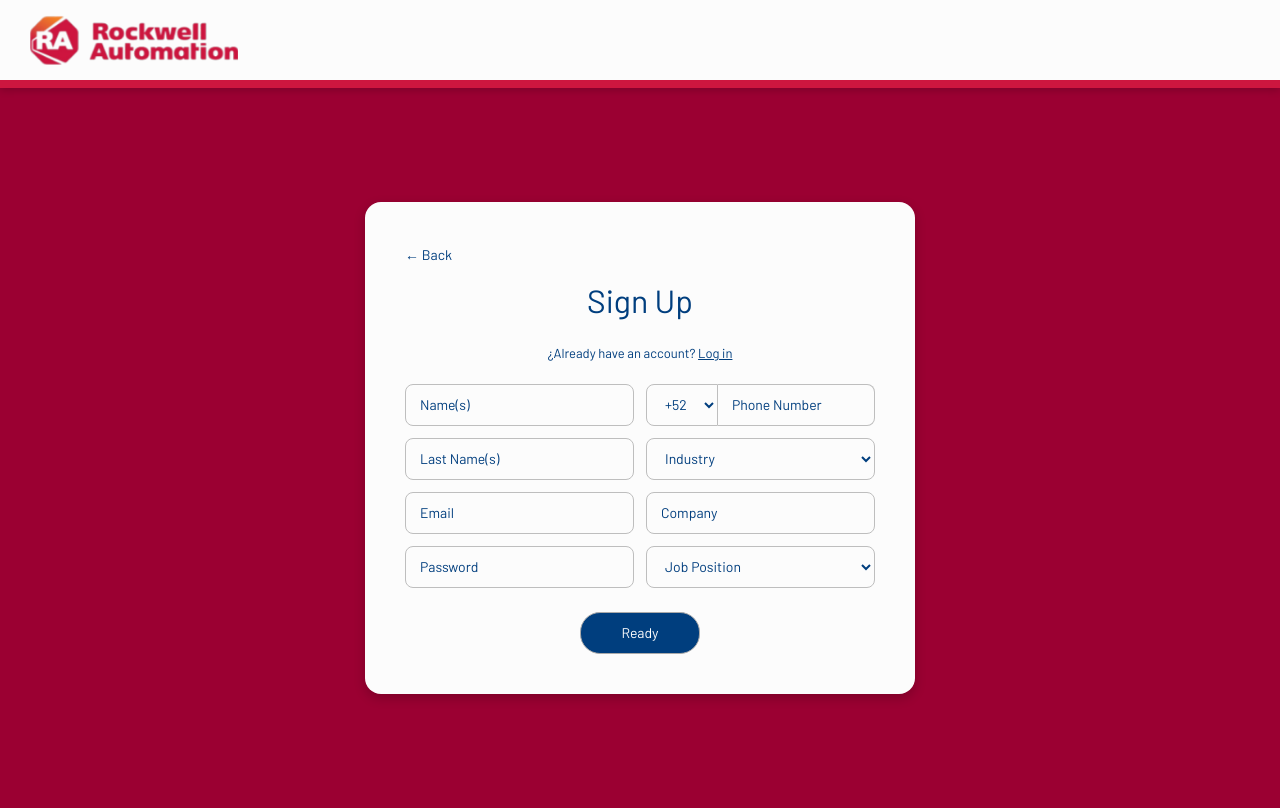
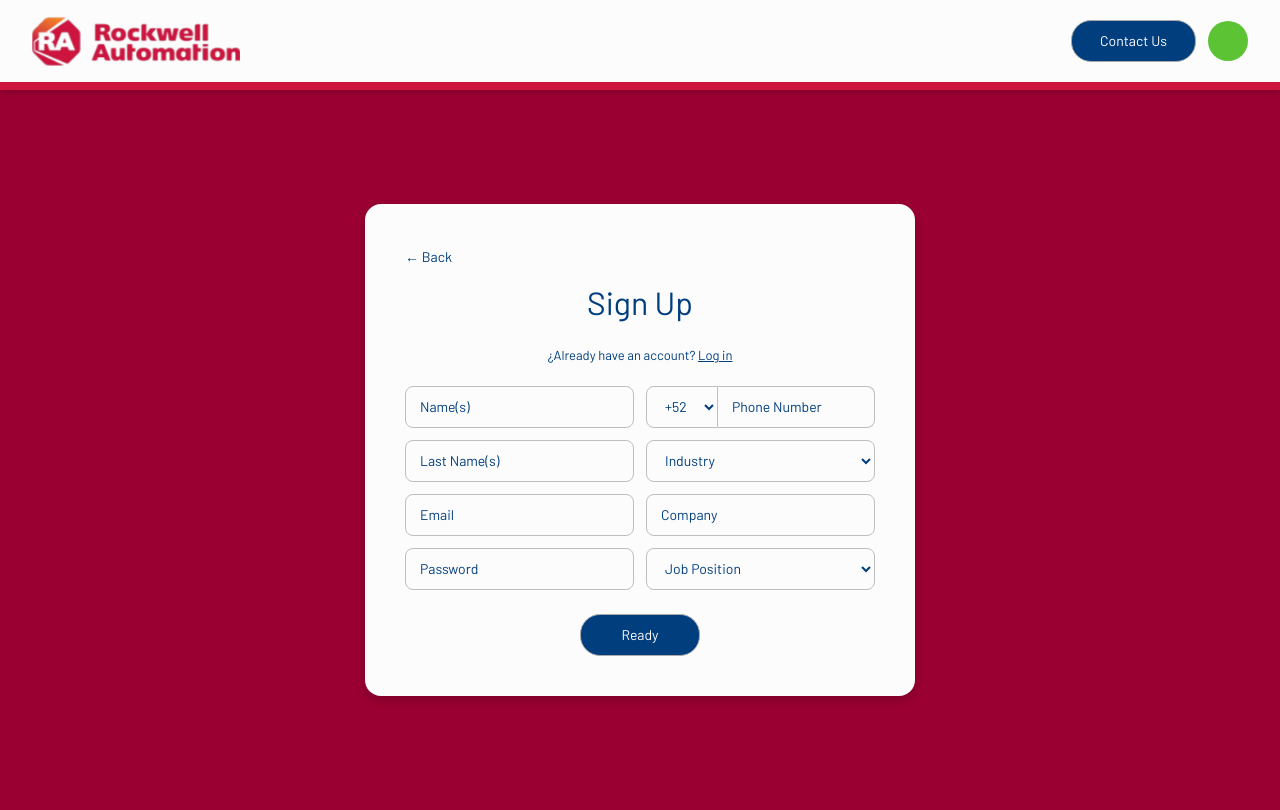
Before and after one commit to CamilaPortanda/Player_One, a React (Vite) app: page /signUp in a window 1280 px wide. Built offline with nearby package versions, Linux system fonts and the light colour scheme.

Commit message:
Components/Header

```diff
--- /dev/null
+++ b/src/components/Header.jsx
@@ -0,0 +1,19 @@
+import logo from '../assets/rockwell_automation_logo.png'
+import { Link } from 'react-router-dom'
+
+function Header() {
+  return (
+    <header className="flex items-center justify-between px-8 py-4 border-b-8 border-[#CD163F]">
+            <img src={logo} alt="Rockwell Automation Logo" />
+            <div className="flex items-center gap-3">
+              <button className="px-7 py-2.5 border border-[#aaa] rounded-[20px] bg-[#003e7e] hover:bg-[#003e7e80] text-sm cursor-pointer text-white transition-colors">
+                Contact Us
+              </button>
+              <Link to="/logIn" className="w-10 h-10 bg-[#5CC334] hover:bg-green-400 rounded-full cursor-pointer">
+              </Link>
+            </div>
+          </header>
+  )
+}
+
+export default Header
--- a/src/pages/LogIn.jsx
+++ b/src/pages/LogIn.jsx
@@ -1,14 +1,12 @@
 import { useState } from 'react'
 import logo from '../assets/rockwell_automation_logo.png'
 import { Link } from 'react-router-dom'
+import Header from '../components/Header'
 
 function App() {
   return (
     <div className="bg-[#9B0032] min-h-screen">
-      <header className='border-b-8 border-[#CD163F]'>
-        <img src={logo} alt="Rockwell Automation Logo" />
-      </header>
-
+      <Header />
       <main className="flex justify-center items-center min-h-[calc(100vh-80px)]">
         <div className="relative flex flex-col justify-center bg-[#fcfcfc] rounded-2xl p-10 w-[550px] h-[450px] shadow-[0px_4px_12px_rgba(0,0,0,0.20)]">
 
--- a/src/pages/MainPage.jsx
+++ b/src/pages/MainPage.jsx
@@ -1,22 +1,12 @@
 import { useState } from 'react'
 import logo from '../assets/rockwell_automation_logo.png'
 import { Link } from 'react-router-dom'
+import Header from '../components/Header'
 
 function MainPage() {
   return (
     <div>
-      <header className="flex items-center justify-between px-8 py-4 border-b-8 border-[#CD163F]">
-        <img src={logo} alt="Rockwell Automation Logo" />
-
-        <div className="flex items-center gap-3">
-          <button className="px-7 py-2.5 border border-[#aaa] rounded-[20px] bg-[#003e7e] hover:bg-[#003e7e80] text-sm cursor-pointer text-white transition-colors">
-            Contact Us
-          </button>
-          <Link to="/logIn" className="w-10 h-10 bg-[#5CC334] hover:bg-green-400 rounded-full cursor-pointer">
-          </Link>
-        </div>
-      </header>
-
+      <Header />
       <main className="flex flex-col justify-center min-h-[calc(100vh-80px)] px-16">
         <h1 className="text-7xl font-bold max-w-xl">
           Is your company really <span className="italic">protected?</span>
--- a/src/pages/SignUp.jsx
+++ b/src/pages/SignUp.jsx
@@ -1,13 +1,12 @@
 import { useState } from 'react'
 import logo from '../assets/rockwell_automation_logo.png'
 import { Link } from 'react-router-dom'
+import Header from '../components/Header'
 
 function App() {
   return (
     <div className="bg-[#9B0032] min-h-screen">
-      <header className='border-b-8 border-[#CD163F]'>
-        <img src={logo} alt="Rockwell Automation Logo" />
-      </header>
+      <Header />
       <main className="flex justify-center items-center min-h-[calc(100vh-80px)]">
         <div className="bg-[#fcfcfc] rounded-2xl p-10 w-[550px] shadow-[0px_4px_12px_rgba(0,0,0,0.20)]">
 
```
